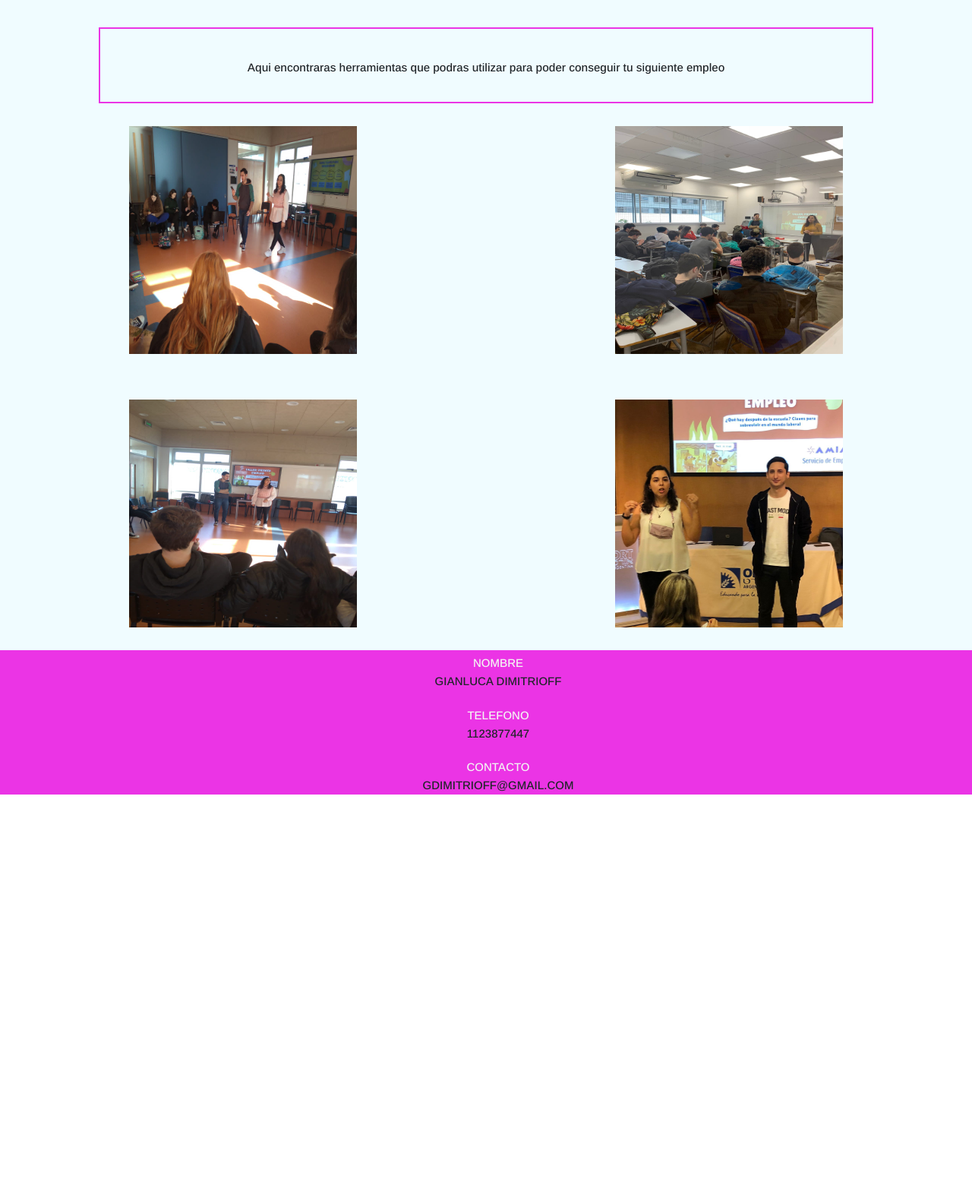
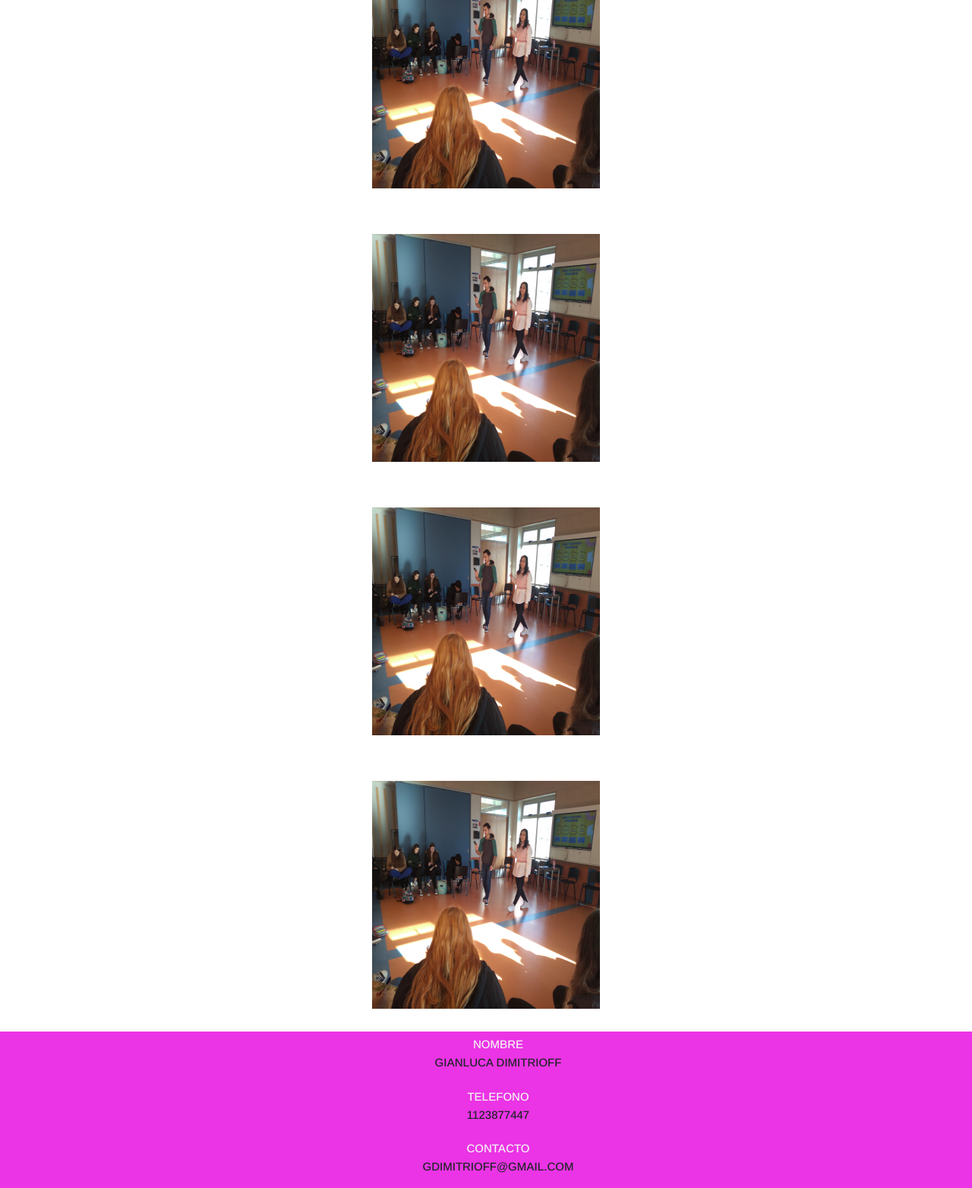
Before and after one commit to GianlucaProcida/PFDimitrioff, a plain HTML site: page empresas.html in a window 1280 px wide. Shown: the part 188-1752 px from the top of the page at 76% size. Before the commit the page ends 1250 px from the top, so only its background shows below. Drawn offline with nearby package versions, Linux system fonts and the light colour scheme.

Commit message:
aplicacion de bstrap en contacto herramientas y empresas

```diff
--- a/contacto.html
+++ b/contacto.html
@@ -28,6 +28,9 @@
     </header>
 
     <main>
+        <div class="container text-center">
+           <div class="row">
+             <div class="col">
                 <form action="">
                         <h2 class="titulo">CONTACTO</h2>
                         <input type="text" name="Nombre" placeholder="Nombre">
@@ -36,9 +39,17 @@
                         <textarea name="mensaje" placeholder="Escriba aqui su mensaje"></textarea>
                         <input type="button" value="ENVIAR" id="boton">
                 </form>
+            </div>
+          </div>
+        </div>
     </main>
 
+
+
     <footer class="contenedor_footer">
+        <div class="container text-center">
+           <div class="row">
+             <div class="col">
                <div>
                    <div>
                          <ul>
@@ -49,10 +60,8 @@
                              <li>CONTACTO</li>
                              <P>GDIMITRIOFF@GMAIL.COM</P>
                          </ul>
-            <div>
-                <link rel="stylesheet" href="">
-                <link rel="stylesheet" href="">
-                <link rel="stylesheet" href="">
+                   </div>
+               </div>
              </div>
          </div>
        </footer>
--- a/empresas.html
+++ b/empresas.html
@@ -12,10 +12,12 @@
     <link href="https://cdn.jsdelivr.net/npm/bootstrap@5.2.2/dist/css/bootstrap.min.css" rel="stylesheet" integrity="sha384-Zenh87qX5JnK2Jl0vWa8Ck2rdkQ2Bzep5IDxbcnCeuOxjzrPF/et3URy9Bv1WTRi" crossorigin="anonymous">
     <title>JL CONSULTORA</title>
 </head>
+
 <body>
-    <div class="contenedor_fondo">
-    <header class="contenedor_header">
-
+<header class="contenedor_header contenedor_fondo">
+    <div class="container text-center">
+        <div class="row">
+          <div class="col">
                 <nav>
                     <div>
                         <ul>
@@ -27,38 +29,72 @@
                         </ul>
                     </div>
                 </nav>
+          </div>
+        </div>
+      </div>
 </header>
+
 
  <main>
         <section>
-            <div class="titulo">
-                <h1>HERRAMIENTAS</h1>
-                <div class="contenedor_home">
-                <p>Aqui encontraras herramientas que podras utilizar para poder conseguir tu siguiente empleo</p>
-                </div>
-            </div>
+        <div class="container text-center">
+
+                <div class="row">
+                        <div class="col">
                                 <div class="contenedor_herramientas">
                                         <div class="herramientas">
                                                 <div class="herramienta">
                                                          <img src="images/taller2.jpg" alt="">
                                                 </div>
-                    <div class="herramienta">
-                        <img src="images/taller3.jpg" alt="">
                                         </div>
                                 </div>
+                        </div>
+                </div>
+
+                <div class="row">
+                        <div class="col">
+                                <div class="contenedor_herramientas">
                                         <div class="herramientas">
                                                 <div class="herramienta">
-                        <img src="images/taller5.jpg" alt="">
-                    </div>
-                    <div class="herramienta">
-                        <img src="images/taller7.jpg" alt="">
+                                                        <img src="images/taller2.jpg" alt="">
                                                 </div>
                                         </div>
+                                </div>
+                        </div>
+                </div>
+
+                <div class="row">
+                        <div class="col">
+                                <div class="contenedor_herramientas">
+                                        <div class="herramientas">
+                                                <div class="herramienta">
+                                                        <img src="images/taller2.jpg" alt="">
+                                                </div>
+                                        </div>
+                                </div>
+                        </div>
+                </div>
+
+                <div class="row">
+                        <div class="col">
+                                <div class="contenedor_herramientas">
+                                        <div class="herramientas">
+                                                <div class="herramienta">
+                                                        <img src="images/taller2.jpg" alt="">
+                                                </div>
+                                        </div>
+                                </div>
+                        </div>
+                </div>
+
             </div>
         </section>
  </main>
 
  <footer class="contenedor_footer">
+        <div class="container text-center">
+           <div class="row">
+             <div class="col">
                <div>
                    <div>
                          <ul>
@@ -69,14 +105,12 @@
                              <li>CONTACTO</li>
                              <P>GDIMITRIOFF@GMAIL.COM</P>
                          </ul>
-            <div>
-                <link rel="stylesheet" href="">
-                <link rel="stylesheet" href="">
-                <link rel="stylesheet" href="">
+                   </div>
+               </div>
              </div>
          </div>
        </footer>
-</div>
+
 
        <script src="https://cdn.jsdelivr.net/npm/bootstrap@5.2.2/dist/js/bootstrap.bundle.min.js" integrity="sha384-OERcA2EqjJCMA+/3y+gxIOqMEjwtxJY7qPCqsdltbNJuaOe923+mo//f6V8Qbsw3" crossorigin="anonymous"></script>
 
--- a/style.css
+++ b/style.css
@@ -198,6 +198,17 @@ textarea {
 
 @media screen and (max-width: 1024px) {
 
+.contenedor_home {
+    height: 100px;
+    width: 100%;
+    margin: 20px 0px;
+    padding: 5px;
+    position: relative;
+    text-align: center;
+    border: 2px solid #eb34e5;
+}
+
+
 /* VIDEO */
 
 section {
```
Also changed, not shown: herramientas.html (+57 -10 lines). Lines whose indentation alone changed are shown as unchanged.
